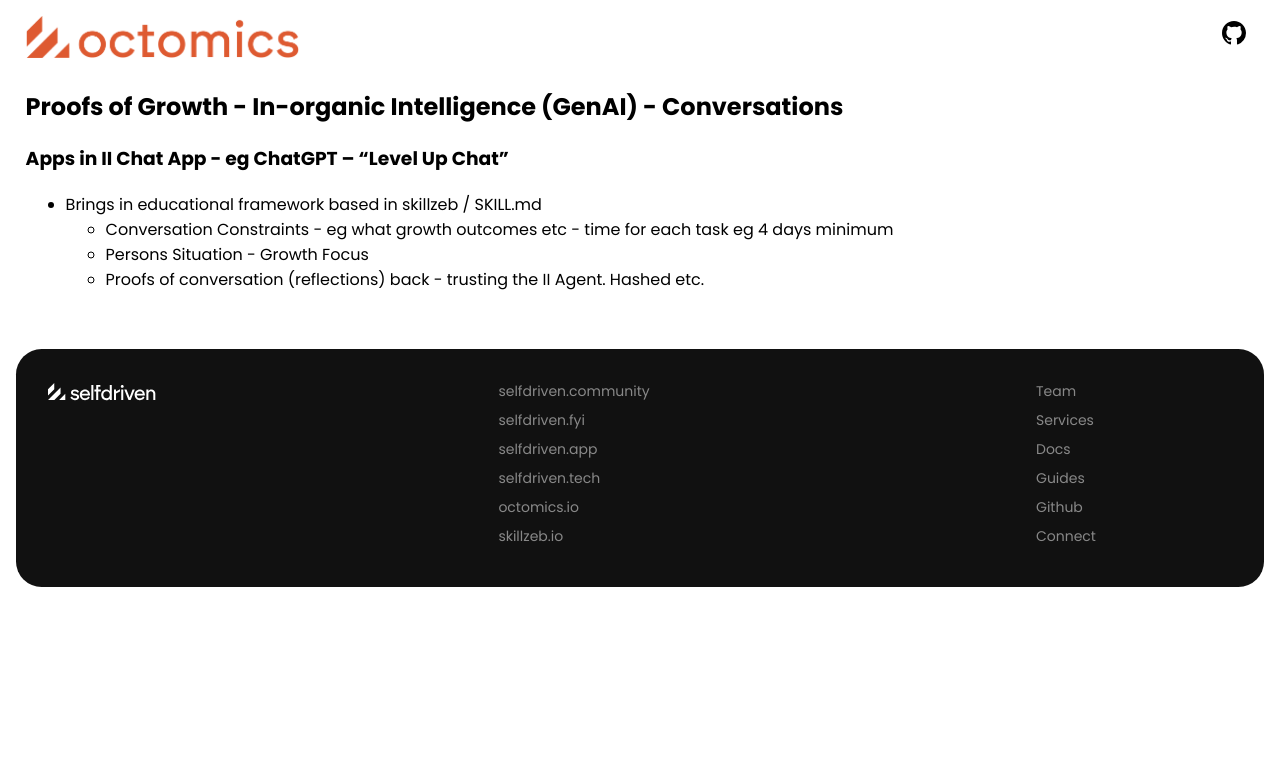
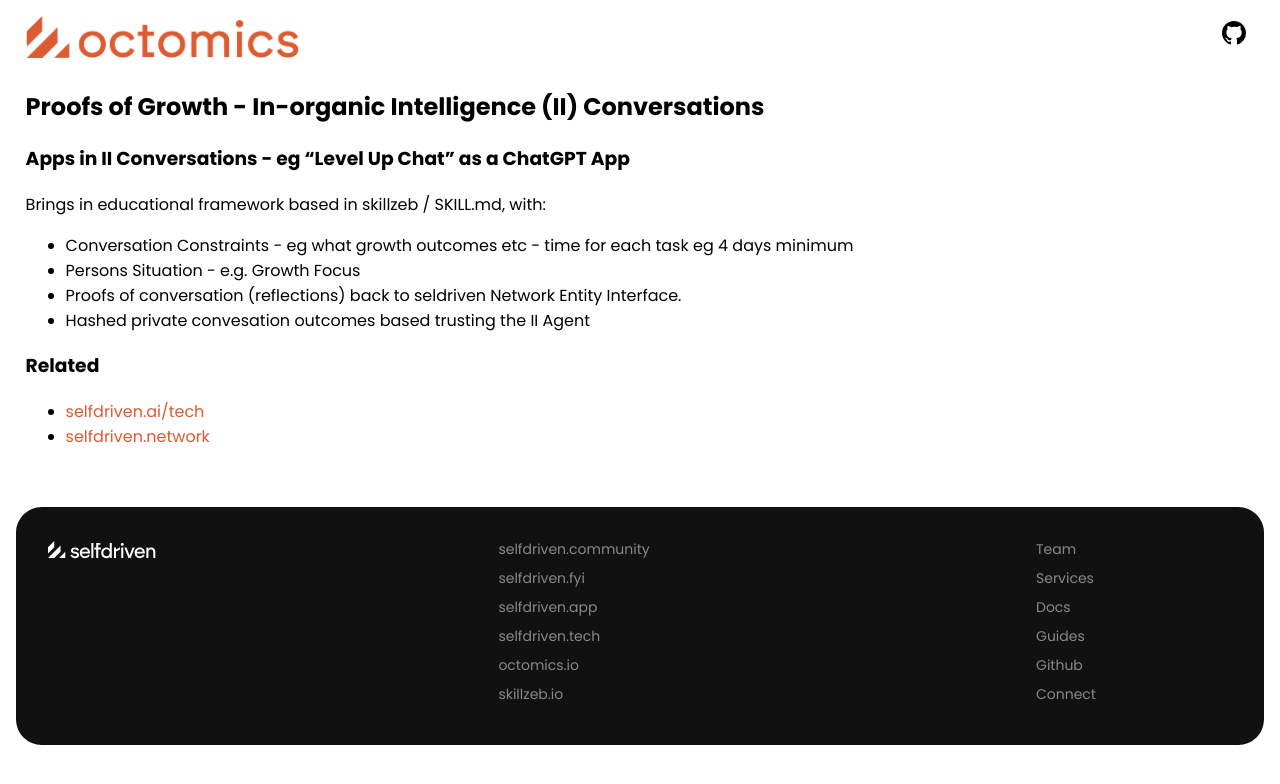
Before and after one commit to selfdriven-octo/octomics, a Jekyll site: the page built from docs/pages/proofs-growth-ii-conversations.md, in a window 1280 px wide. Shown: the top 784 px of the page. Built offline with Jekyll 4.4.1, drawn with Linux system fonts in a browser that asks for light colours.

Commit message:
Update proofs-growth-ii-conversations.md

```diff
--- a/docs/pages/proofs-growth-ii-conversations.md
+++ b/docs/pages/proofs-growth-ii-conversations.md
@@ -4,11 +4,16 @@
 permalink: /proofs/growth/ii/conversations/
 ---
 
-## Proofs of Growth - In-organic Intelligence (GenAI) - Conversations
+## Proofs of Growth - In-organic Intelligence (II) Conversations
 
-### Apps in II Chat App - eg ChatGPT -- "Level Up Chat"
+### Apps in II Conversations - eg "Level Up Chat" as a ChatGPT App
 
-- Brings in educational framework based in skillzeb / SKILL.md
-    - Conversation Constraints - eg what growth outcomes etc - time for each task eg 4 days minimum
-    - Persons Situation  - Growth Focus
-    - Proofs of conversation (reflections) back - trusting the II Agent. Hashed etc.
+Brings in educational framework based in skillzeb / SKILL.md, with:
+- Conversation Constraints - eg what growth outcomes etc - time for each task eg 4 days minimum
+- Persons Situation - e.g. Growth Focus
+- Proofs of conversation (reflections) back to seldriven Network Entity Interface.
+- Hashed private convesation outcomes based trusting the II Agent
+
+### Related
+- [selfdriven.ai/tech](https://selfdriven.ai/tech)
+- [selfdriven.network](https://selfdriven.network)
```
